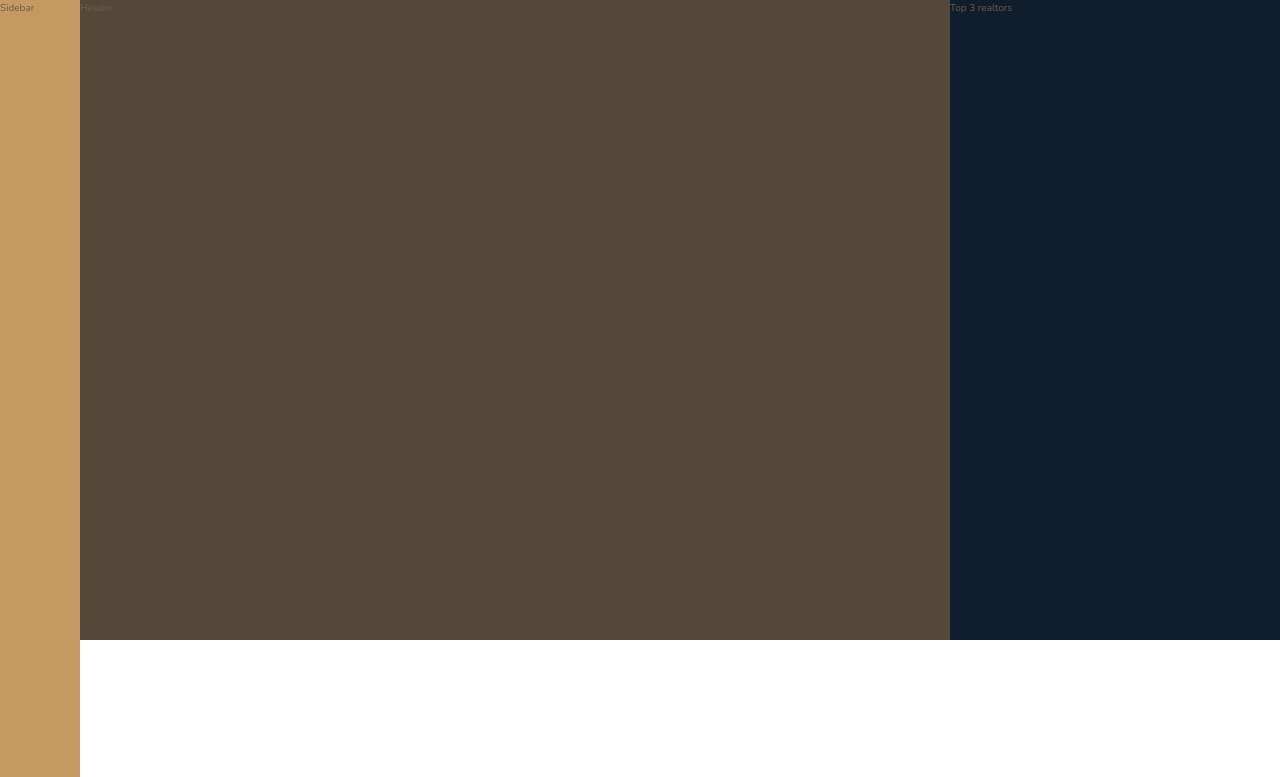
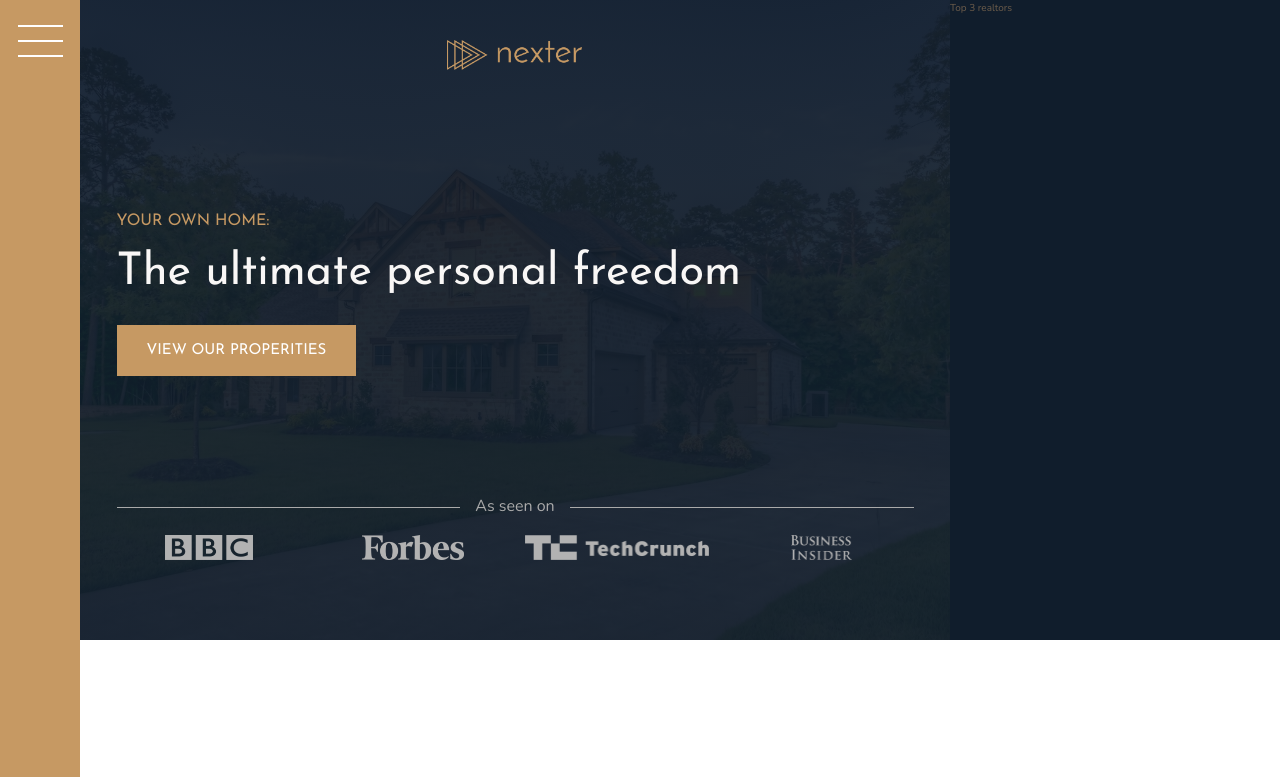
Before and after one commit to marcin-bojar/Nexter, a website: page index.html in a window 1280 px wide. Shown: the top 777 px of the page. Drawn offline with nearby package versions, Linux system fonts and the light colour scheme.

Commit message:
Sidebar and header

```diff
--- a/index.html
+++ b/index.html
@@ -13,11 +13,22 @@
     </head>
     <body class="container">
         <div class="sidebar">
-            Sidebar
+            <button class="nav-btn"></button>
         </div>
 
         <header class="header">
-            Header
+            <img src="img/logo.png" alt="Nexter logo" class="header__logo">
+            <h3 class="heading-3">Your own home:</h3>
+            <h1 class="heading-1">The ultimate personal freedom</h1>
+            <button class="btn header__btn">View our properities</button>
+            <div class="header__seenon-text">As seen on</div>
+            <div class="header__seenon-logos">
+                <img src="img/logo-bbc.png" alt="BBC logo">
+                <img src="img/logo-forbes.png" alt="Forbes logo">
+                <img src="img/logo-techcrunch.png" alt="Techcrunch logo">
+                <img src="img/logo-bi.png" alt="Bisnes Insider logo">
+            </div>
+
         </header>
 
         <div class="realtors">
--- a/sass/_header.scss
+++ b/sass/_header.scss
@@ -1,4 +1,57 @@
 .header {
     background-color: $color-grey-dark-1;
     grid-column: full-start / col-end 6;
+    background-image: linear-gradient(rgba($color-secondary, .93), rgba($color-secondary, .93)), url(../img/hero.jpeg);
+    background-size: cover;
+    background-position: center;
+    padding: 8rem;
+    padding-top: 4rem;
+
+    display: grid;
+    gap: 1.5rem;
+    grid-template-rows: 1fr min-content 6rem 1fr;
+    grid-template-columns: max-content;
+    justify-content: center;
+
+    &__logo {
+        height: 3rem;
+        justify-self: center;
+    }
+
+    &__btn {
+        align-self: start;
+        justify-self: start;
+    }
+
+    &__seenon-text {
+        font-size: 1.6rem;
+        color: $color-grey-light-2;
+
+        display: grid;
+        grid-template-columns: 1fr max-content 1fr;
+        gap: 1.5rem;
+        align-items: center;
+
+        &::before,
+        &::after {
+            content: "";
+            display: block;
+            height: 1px;
+            background-color: currentColor;
+        }
+    }
+
+    &__seenon-logos {
+        display: grid;
+        grid-template-columns: repeat(4, 1fr);
+        gap: 2rem;
+        justify-items: center;
+
+        img {
+            height: 2.5rem;
+            filter: brightness(70%);
+        }
+
+
+    }
 }
--- a/sass/_sidebar.scss
+++ b/sass/_sidebar.scss
@@ -2,4 +2,28 @@
     background-color: $color-primary;
     grid-column: sidebar-start / sidebar-end;
     grid-row: 1 / -1;
+
+    display: flex;
+    justify-content: center;
 }
+
+.nav-btn {
+    border: none;
+    border-radius: 0;
+    background-color: #fff;
+    height: 2px;
+    width: 4.5rem;
+    margin-top: 4rem;
+
+    &::before,
+    &::after {
+        content: "";
+        display: block;
+        height: 100%;
+        width: 100%;
+        background-color: #fff;
+    }
+
+    &::before { transform: translateY(-1.5rem); }
+    &::after { transform: translateY(1.3rem); }
+}
--- a/sass/_typography.scss
+++ b/sass/_typography.scss
@@ -5,6 +5,10 @@
 
 .heading-1 {
     @extend %heading;
+    font-size: 4.5rem;
+    font-family: $font-display;
+    color: $color-grey-light-1;
+    line-height: 1;
 }
 
 .heading-2 {
```
Also changed, not shown: css/style.css.
